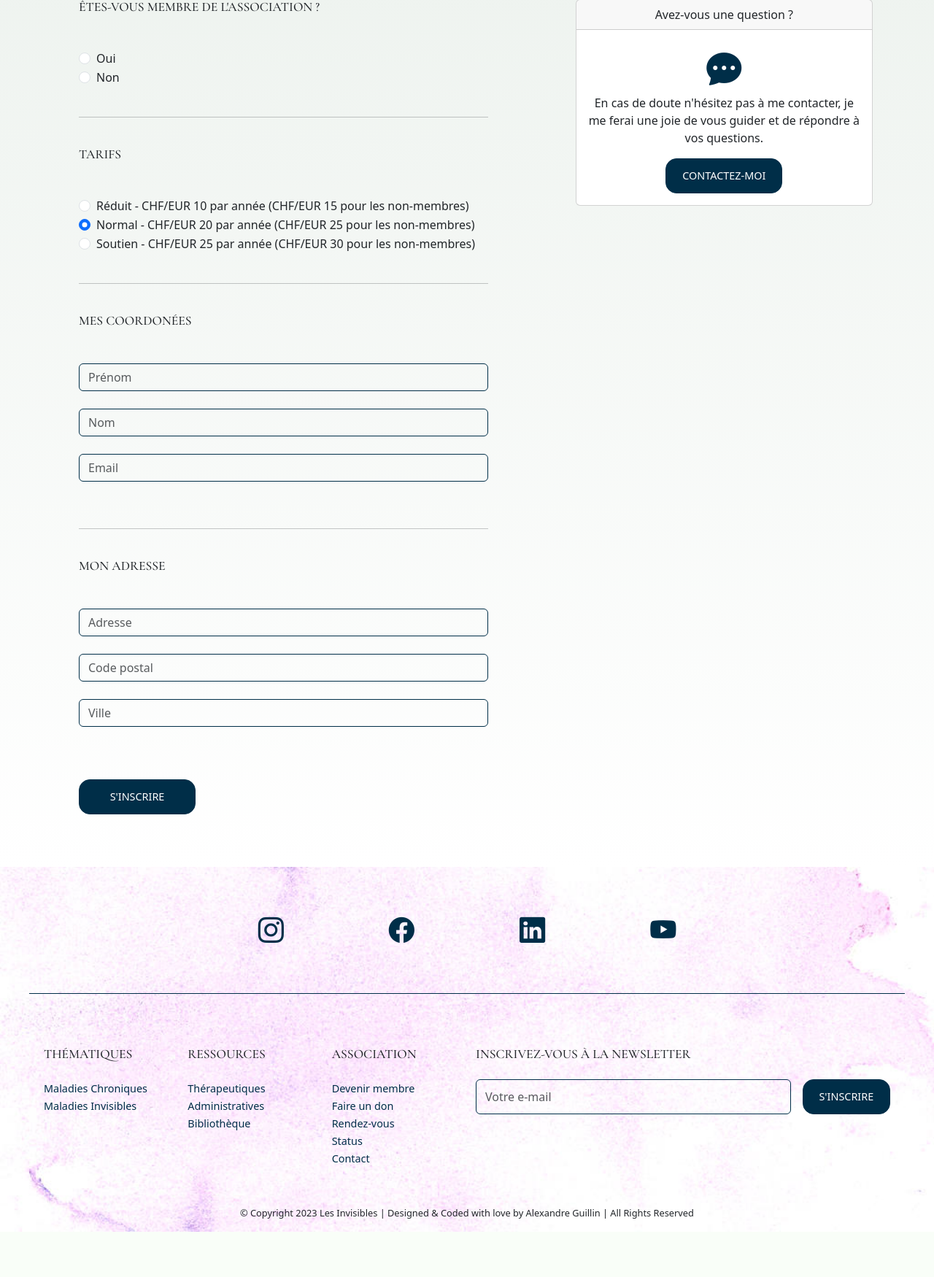
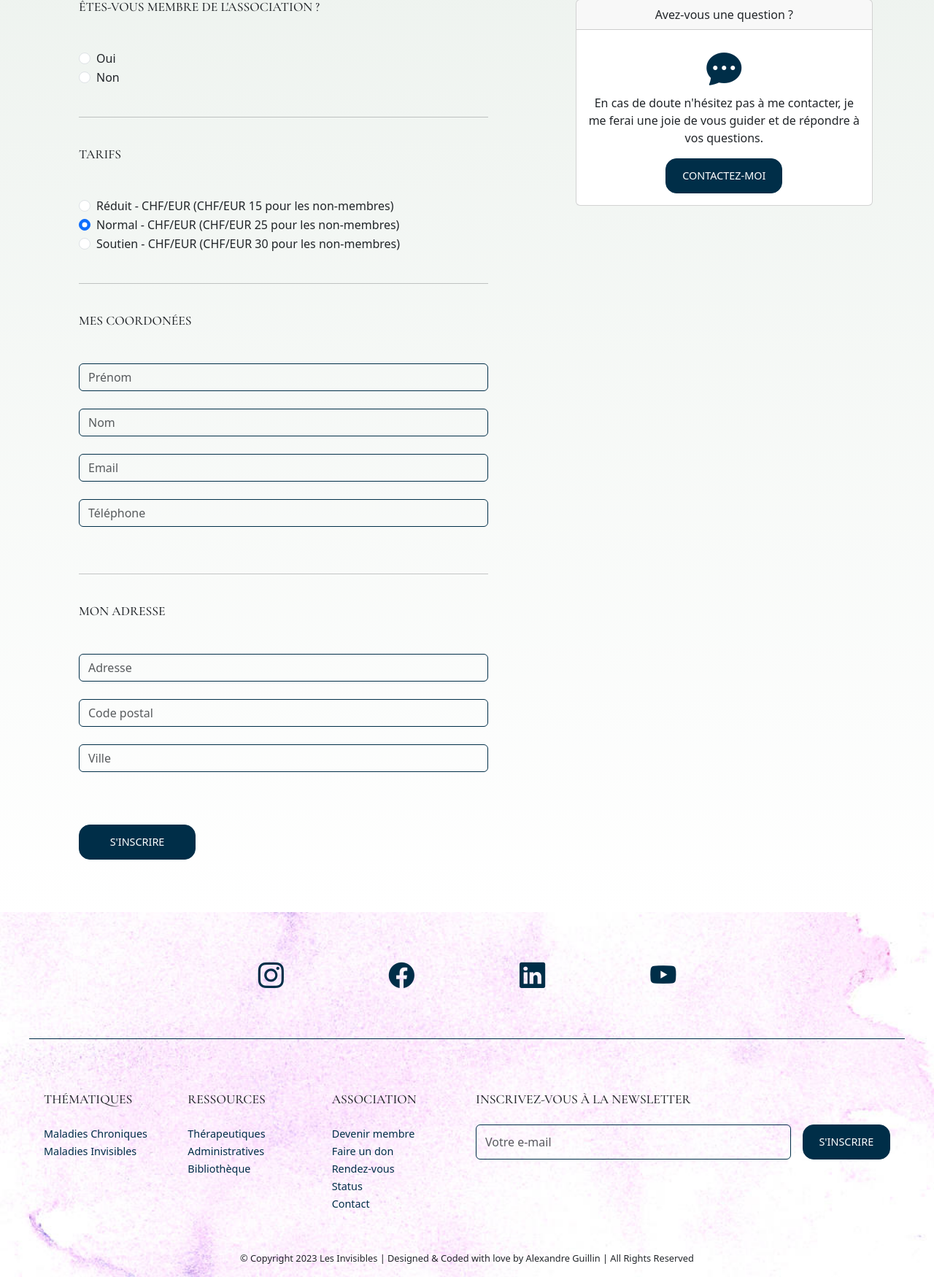
Before and after one commit to Cap0n3/Invisibles23, a Django app: page /rendez-vous/1/inscription/ in a window 1280 px wide. Shown: the part 856-2606 px from the top of the page at 73% size. Before the commit the page ends 2544 px from the top, so only its background shows below. Run offline with Django 4.2, Linux system fonts and the light colour scheme; tables that the repository leaves empty hold one stand-in row (values such as "Sample post"); some libraries are stand-ins or nearby versions.

Commit message:
Added inclusion tags for clarity and added new field in event registration form and participant model

```diff
--- a/Invisibles23/Invisibles23/settings.py
+++ b/Invisibles23/Invisibles23/settings.py
@@ -87,6 +87,9 @@ TEMPLATES = [
                 "django.contrib.auth.context_processors.auth",
                 "django.contrib.messages.context_processors.messages",
             ],
+            "libraries": {
+                "my_templatetags": "templatetags.my_templatetags",
+            },
         },
     },
 ]
--- a/Invisibles23/src/sass/main.scss
+++ b/Invisibles23/src/sass/main.scss
@@ -44,7 +44,7 @@ body {
     }
 
     // Fixed size button
-    .btn-primary {
+    .btn-primary, .btn-danger {
         border-radius: 15px;
         padding: 12px 0 12px 0;
         width: 160px;
--- a/Invisibles23/templates/pages/components/forms/event-registration-form.html
+++ b/Invisibles23/templates/pages/components/forms/event-registration-form.html
@@ -1,3 +1,5 @@
+{% load my_templatetags %}
+
 <section class="normal-section container-fluid text-center p-5 {{ bg }}">
     <div class="row">
         <!--FORM-->
@@ -24,7 +26,7 @@
                         Si vous n'êtes pas encore membre, pourquoi ne pas <a href={% url 'membership' %} class="alert-link">adhérer aux Invisibles</a> ? Vous soutiendrez ainsi notre cause et bénéficierez de nombreux avantages. Mais aucune obligation ! Vous pouvez aussi participer à nos événements en tant que non-membre.
                     </div>
                     <div id="alert-box-member" class="alert alert-info mt-4 d-none" role="alert">
-                        Lors de votre adhésion, vous avez reçu par e-mail <strong>un code promo</strong> pour bénéficier de tarifs préférentiels sur nos événements. N'oubliez pas de l'indiquer dans le champ prévu à cet effet lors du paiement (colonne de gauche).
+                        Lors de votre adhésion, vous avez reçu par e-mail <strong>un code promo</strong> pour bénéficier de tarifs préférentiels sur nos événements. <strong>N'oubliez pas de l'indiquer dans le champ prévu à cet effet lors du paiement (colonne de gauche).</strong>
                     </div>
                 </div>
                 <hr>
@@ -51,6 +53,9 @@
                     <div class="text-start my-4">
                         {{ form.email }}
                     </div>
+                    <div class="my-4">
+                        {{ form.phone }}
+                    </div>
                 </div>
                 <hr>
                 <div class="my-4">
@@ -70,16 +75,6 @@
                 </div>
             </form>
         </div>
-        <!--HELP ASIDE-->
-        <div class="container col-md-5 px-md-5 ">
-            <div class="card mb-3" id="assistance-card">
-                <div class="card-header">Avez-vous une question ?</div>
-                <div class="card-body">
-                    <i class="bi bi-chat-dots-fill"></i>
-                    <p class="card-text">En cas de doute n'hésitez pas à me contacter, je me ferai une joie de vous guider et de répondre à vos questions.</p>
-                    <a href={% url 'contact' %} class="btn btn-primary" target="_blank">Contactez-moi</a>
-                </div>
-            </div>
-        </div>
+        {% help_aside %}
     </div>
 </section>
--- /dev/null
+++ b/Invisibles23/templates/pages/components/help-aside.html
@@ -0,0 +1,11 @@
+<!--HELP ASIDE-->
+<div class="container col-md-5 px-md-5 mt-5 mt-md-0">
+    <div class="card mb-3" id="assistance-card">
+        <div class="card-header">Avez-vous une question ?</div>
+        <div class="card-body">
+            <i class="bi bi-chat-dots-fill"></i>
+            <p class="card-text">En cas de doute n'hésitez pas à me contacter, je me ferai une joie de vous guider et de répondre à vos questions.</p>
+            <a href={% url 'contact' %} class="btn btn-primary" target="_blank">Contactez-moi</a>
+        </div>
+    </div>
+</div>
--- /dev/null
+++ b/Invisibles23/templatetags/my_templatetags.py
@@ -0,0 +1,23 @@
+from django import template
+
+register = template.Library()
+
+@register.inclusion_tag('pages/components/events/event-registration-button.html')
+def event_registration_button(event_pk, is_talk_event, is_fully_booked):
+    """
+    Event registration button with context for event_pk, is_talk_event and is_fully_booked.
+    Button is displayed when event is not fully booked and display event fully booked message otherwise.
+    """
+    context = {
+        'event_pk': event_pk,
+        'is_talk_event': is_talk_event,
+        'is_fully_booked': is_fully_booked,
+    }
+    return context
+
+@register.inclusion_tag('pages/components/help-aside.html')
+def help_aside():
+    """
+    Aside with help links in website forms (mebership, event registration, etc.)
+    """
+    return {}
--- a/Invisibles23/website/forms.py
+++ b/Invisibles23/website/forms.py
@@ -84,9 +84,9 @@ class MembershipForm(forms.Form):
 class EventRegistrationForm(forms.Form):
     membership_choices = [("isMember", "Oui"), ("isNotMember", "Non")]
     plan_choices = [
-        ("reduced", "Réduit - CHF/EUR 10 par année (CHF/EUR 15 pour les non-membres)"),
-        ("normal", "Normal - CHF/EUR 20 par année (CHF/EUR 25 pour les non-membres)"),
-        ("support", "Soutien - CHF/EUR 25 par année (CHF/EUR 30 pour les non-membres)"),
+        ("reduced", "Réduit - CHF/EUR (CHF/EUR 15 pour les non-membres)"),
+        ("normal", "Normal - CHF/EUR (CHF/EUR 25 pour les non-membres)"),
+        ("support", "Soutien - CHF/EUR (CHF/EUR 30 pour les non-membres)"),
     ]
     membership_status = forms.ChoiceField(
         choices=membership_choices,
@@ -126,6 +126,14 @@ class EventRegistrationForm(forms.Form):
         ),
         required=True,
     )
+    phone = forms.CharField(
+        min_length=2,
+        max_length=100,
+        widget=forms.TextInput(
+            attrs={"class": "form-control normal-input", "placeholder": "Téléphone"}
+        ),
+        required=True,
+    )
     address = forms.CharField(
         min_length=2,
         max_length=100,
--- a/Invisibles23/website/models.py
+++ b/Invisibles23/website/models.py
@@ -411,6 +411,9 @@ class Participant(models.Model):
     fname = models.CharField(max_length=50, verbose_name="Nom")
     lname = models.CharField(max_length=50, verbose_name="Prénom")
     email = models.EmailField(verbose_name="Email", unique=True)
+    phone = models.CharField(
+        max_length=20, verbose_name="Numéro de téléphone", blank=True
+    )
     address = models.CharField(max_length=100, verbose_name="Adresse")
     zip_code = models.CharField(max_length=100, verbose_name="Code postal")
     city = models.CharField(max_length=100, verbose_name="Ville")
--- a/Invisibles23/website/static/website/css/main.css
+++ b/Invisibles23/website/static/website/css/main.css
@@ -929,7 +929,7 @@ body a {
   color: rgb(146, 147, 153);
   text-decoration: underline;
 }
-body .btn-primary {
+body .btn-primary, body .btn-danger {
   border-radius: 15px;
   padding: 12px 0 12px 0;
   width: 160px;
@@ -938,12 +938,12 @@ body .btn-primary {
   background-color: #002E48;
   border-color: #002E48;
 }
-body .btn-primary:hover {
+body .btn-primary:hover, body .btn-danger:hover {
   background-color: #00456c;
   border-color: #00456c;
 }
 @media screen and (max-width: 992px) {
-  body .btn-primary {
+  body .btn-primary, body .btn-danger {
     width: 100%;
   }
 }
```
Also changed, not shown: Invisibles23/templates/pages/components/events/event-registration-button.html (added, +8 -0 lines), Invisibles23/templates/pages/components/forms/membership-form.html (+3 -10 lines), Invisibles23/templates/pages/event-detail.html (+3 -8 lines), Invisibles23/templates/pages/events-list.html (+5 -2 lines), Invisibles23/templatetags/__init__.py (added), Invisibles23/website/migrations/0018_participant_phone.py (added), 1 other file.
